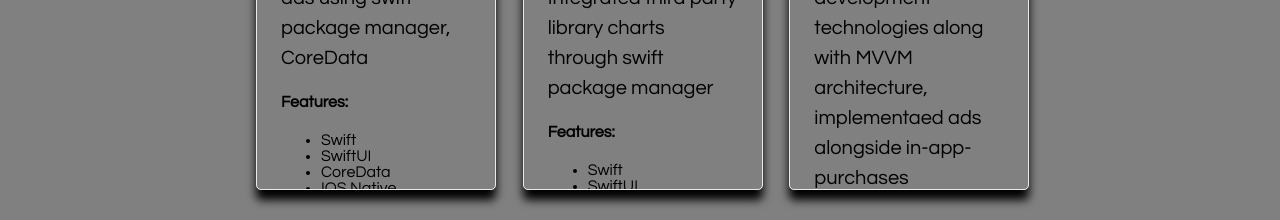
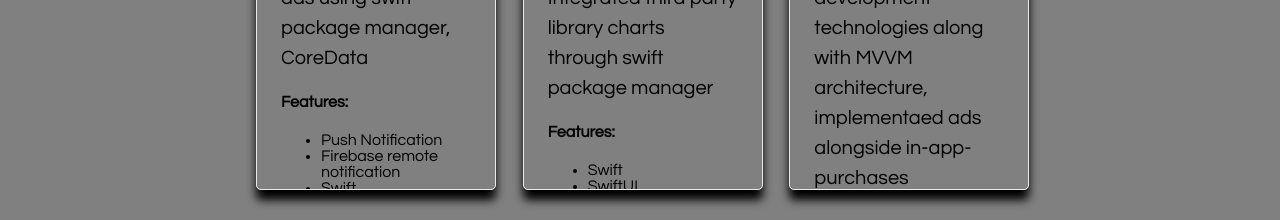
Before and after one commit to mnazari95/portfolio, a Next.js app: page / in a window 1280 px wide. Shown: the part 1200-1420 px from the top of the page. Built offline with nearby package versions, Linux system fonts and the light colour scheme.

Commit message:
changed website title

```diff
--- a/pages/index.js
+++ b/pages/index.js
@@ -14,7 +14,7 @@ export default function Home() {
     <>
       <div className={styles.container}>
         <Head>
-          <title>Mofiz.dev | Javascript Developer</title>
+          <title>Mofiz.dev | Software Developer</title>
           <link rel="icon" href="/favicon.ico" />
           <link href="https://cdnjs.cloudflare.com/ajax/libs/font-awesome/5.15.1/css/all.min.css" rel="stylesheet" />
           <meta name="description" content="A personal website for Mohammad Hafiz Nazari. Show casing what I'm up to in my Software development career." />
@@ -31,7 +31,7 @@ export default function Home() {
                 <Card link={"https://apps.apple.com/app/quick-mental-math/id1642089974"}
                   title={"Quick Mental Math - IOS"}
                   description={"Built using swift with swiftUI. Integrated ads using swift package manager, CoreData"}
-                  features={["Swift", "SwiftUI", "CoreData", "IOS Native", "Ads"]} />
+                  features={["Push Notification","Firebase remote notification","Swift", "SwiftUI", "CoreData", "IOS Native", "Ads"]} />
 
                 <Card link={"https://apps.apple.com/app/fuel-cost-manager-for-cars/id1631714485"}
                   title={"Mileage Tracker for Drivers - IOS"}
```
